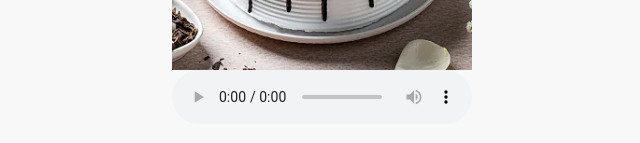
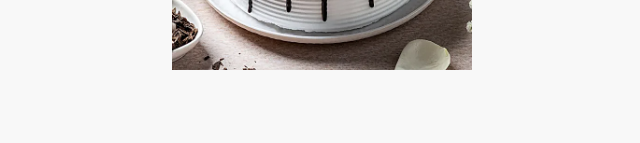
Before and after one commit to Pradeep3122003/Ashwini, a plain HTML site: page index.html in a window 1280 px wide. Shown: the part 677-820 px from the top of the page, without its empty margins (318-958 px from the left). Drawn offline with Linux system fonts and the light colour scheme.

Commit message:
Update index.html

```diff
--- a/index.html
+++ b/index.html
@@ -131,10 +131,7 @@
         <div class="confetti" style="top: 25%; left: 70%;"></div>
     </div>
      <div class="cake"></div>
-     <audio controls autoplay loop>
-        <source src="bgm.mp3" type="audio/mp3">
-        Your browser does not support the audio element.
-    </audio>
+
 
     <script>
         // Add more balloons and confetti dynamically if needed
```
